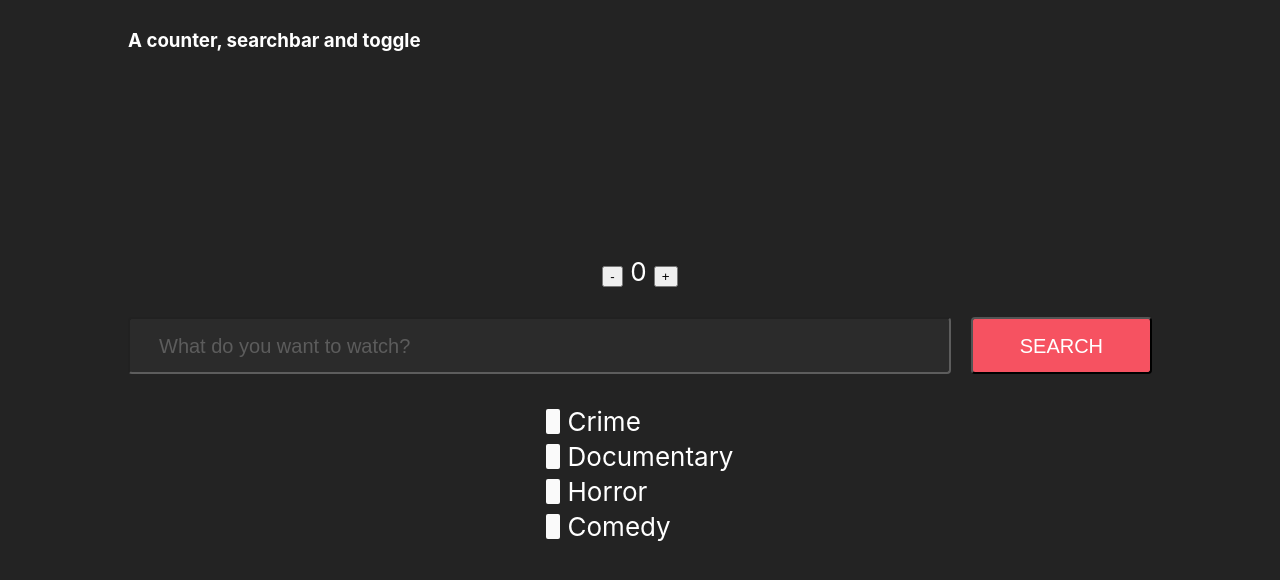
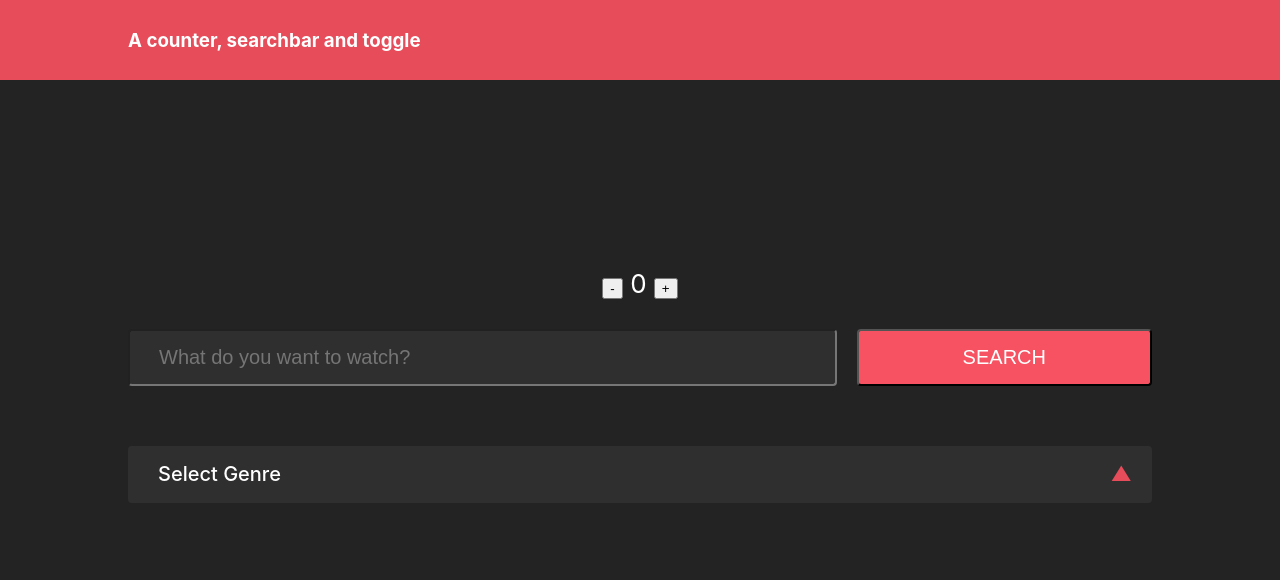
Before and after one commit to davidverweij/reactjs-practice-app, a React (Create React App) app: page / in a window 1280 px wide. Shown: the top 580 px of the page. Built offline with nearby package versions, Linux system fonts and the light colour scheme.

Commit message:
finalise interactive elements with some basic CSS

```diff
--- a/src/components/GenreToggle/GenreToggle.js
+++ b/src/components/GenreToggle/GenreToggle.js
@@ -1,11 +1,25 @@
-import React from "react";
+import React, { useState } from "react";
 
 import styles from "./GenreToggle.module.css";
 
 const GenreToggle = (props) => {
+  const [showGenreState, setShowGenreState] = useState(false);
+
+  const showGenreHandler = () => {
+    setShowGenreState(!showGenreState);
+  };
+
   return (
     <div className={styles.genre}>
-      <div className={styles.dropdown}>
+      <div className={styles.button}>
+        <div onClick={showGenreHandler}>
+          <span className={showGenreState ? styles.open : ""}>
+            Select Genre
+          </span>
+        </div>
+        <div
+          className={`${!showGenreState ? styles.hide : ""} ${styles.dropdown}`}
+        >
           {props.genres.map((genre) => {
             return (
               <div className={styles.option} key={genre}>
@@ -21,6 +35,7 @@ const GenreToggle = (props) => {
           })}
         </div>
       </div>
+    </div>
   );
 };
 
--- a/src/components/GenreToggle/GenreToggle.module.css
+++ b/src/components/GenreToggle/GenreToggle.module.css
@@ -1,4 +1,51 @@
+.genre {
+  height: 57px;
+  width: 80%;
+  display: flex;
+  padding: 30px 0;
+}
+
+.button {
+  background: rgba(50, 50, 50, 0.8);
+  border-radius: 4px;
+  width: 100%;
+  padding: 0 10px 0 0px;
+  color: white;
+  font-weight: 500;
+  font-size: 20px;
+  text-align: left;
+  position: relative;
+  cursor: pointer;
+  user-select: none; /* supported by Chrome and Opera */
+  -webkit-user-select: none; /* Safari */
+  -moz-user-select: none; /* Firefox */
+  -ms-user-select: none; /* Internet Explorer/Edge */
+}
+.button span {
+  padding: 0 0 0 30px;
+  line-height: 57px;
+}
+.button span:after {
+  line-height: 57px;
+  content: "\25B2";
+  font-weight: 900;
+  font-size: 20px;
+  position: absolute;
+  right: 20px;
+  color: #e64c5a;
+}
+.open:after {
+  transform: rotate(180deg);
+}
+
+.hide {
+  display: none !important;
+}
 .dropdown {
+  position: absolute;
+  width: 100%;
+  border-radius: 4px;
+  background-color: #141414;
   display: flex;
   flex-direction: column;
   align-items: flex-start;
@@ -6,8 +53,10 @@
 
 .option {
   display: flex;
-  padding: 2px;
+  padding: 5px 10px;
+  align-items: center;
 }
+
 .option label {
   padding: 0 5px;
 }
@@ -15,6 +64,8 @@
   -webkit-appearance: none;
   background-color: #fafafa;
   padding: 7px;
+  height: 7px;
+  width: 7px;
   border-radius: 2px;
   position: relative;
 }
--- a/src/components/SearchBar/SearchBar.module.css
+++ b/src/components/SearchBar/SearchBar.module.css
@@ -9,12 +9,9 @@
 
 .bar {
   background: rgba(50, 50, 50, 0.8);
-  mix-blend-mode: normal;
-  opacity: 0.7;
   border-radius: 4px;
-  width: 100%;
+  width: 65%;
   padding: 0 10px 0 29px;
-  margin-right: 20px;
   color: white;
   font-weight: 500;
   font-size: 20px;
@@ -24,7 +21,8 @@
 .button {
   background: #f65261;
   border-radius: 4px;
-  width: 233px;
+  flex: 1;
+  margin-left: 20px;
 }
 
 .button span {
--- a/src/components/StaticHeader/StaticHeader.module.css
+++ b/src/components/StaticHeader/StaticHeader.module.css
@@ -5,6 +5,7 @@
   width: 100%;
   height: 5rem;
   color: white;
+  background-color: #e64c5a;
   display: flex;
   justify-content: space-between;
   align-items: center;
```
Lines whose indentation alone changed are shown as unchanged.
